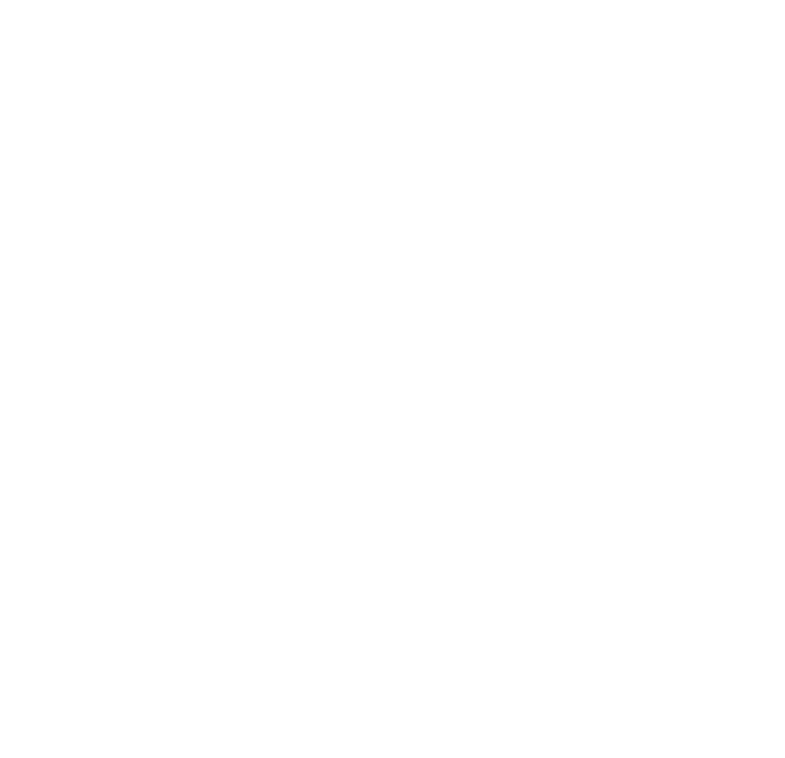
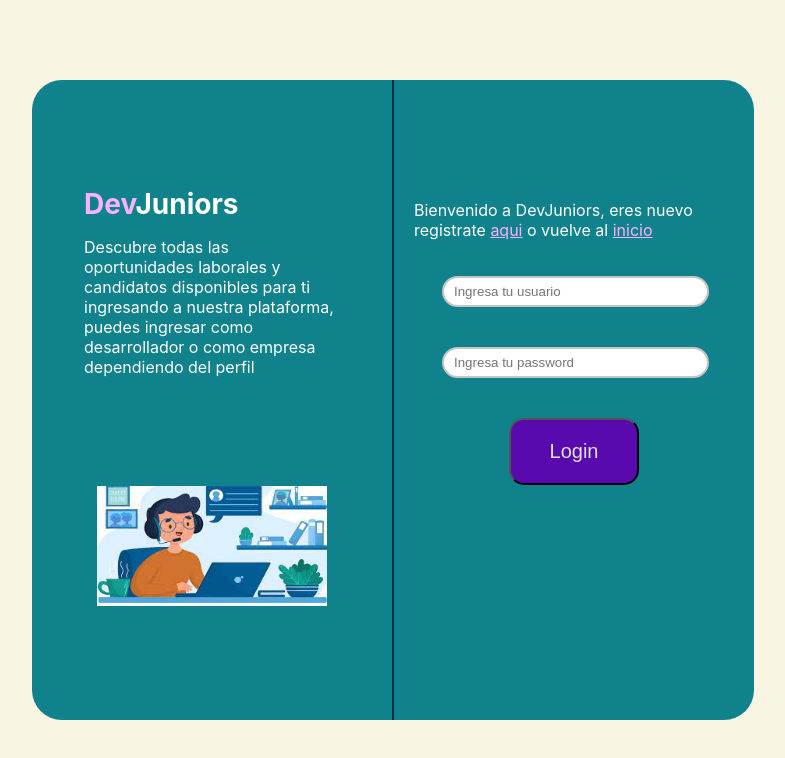
Before and after one commit to Sebastian-123-web/codeJunior, a React (Create React App) app: page /login in a window 1280 px wide. Before the commit this address had no page. Shown: the top 758 px of the page, without its empty margins (247-1032 px from the left). Built offline with nearby package versions, Linux system fonts and the light colour scheme.

Commit message:
se agrego un login

```diff
--- a/src/App.js
+++ b/src/App.js
@@ -1,10 +1,11 @@
 import './App.css';
 import { Router } from './router/HomeRouter';
+import { Router2 } from './router/CompanyRouterUser';
 
 function App() {
   return (
     <div className="company-user">
-      <Router/>
+      <Router2/>
     </div>
   );
 }
--- a/src/components/Home/HeaderHome/HeaderHome.jsx
+++ b/src/components/Home/HeaderHome/HeaderHome.jsx
@@ -11,7 +11,7 @@
                     <ul className="navigator-list">
                         <li className="navigator-item"><a className="target" href="./index.html" target="_self">inicio</a></li>
                         <li className="navigator-item"><a className="target" href="" target="_self">acerca de</a></li>
-                        <li className="navigator-item"><a href="" target="_self"><button className="btn-navigator">login</button></a></li>
+                        <li className="navigator-item"><Link to="/login" ><button className="btn-navigator">login</button></Link></li>
                     </ul>
                 </nav>
             </header>
--- a/src/components/Home/LoginHome/LoginHome.css
+++ b/src/components/Home/LoginHome/LoginHome.css
@@ -1,14 +1,34 @@
-.container{
+.container-login{
     width: 100%;
     min-height: 100vh;
+    display: flex;
+    flex-wrap: wrap;
+    justify-content: center;
+    align-items: center;
+    background-color: #F8F5E4;
 }
 
 .container-right, .container-left{
-    width: 50%;
-    height: auto;
+    width: 25%;
+    min-width: 300px;
+    height: 600px;
+    padding: 20px;
+    background-color: #10828C;
 }
 
 .container-right{
+    display: flex;
+    flex-direction: column;
+    justify-content: space-evenly;
+    align-items: center;
+    border-right: 2px solid #0E3047;
+    border-top-left-radius: 30px;
+    border-bottom-left-radius: 30px;
+}
+
+.container-left{
+    border-top-right-radius: 30px;
+    border-bottom-right-radius: 30px;
     display: flex;
     flex-direction: column;
     justify-content: center;
@@ -17,6 +37,10 @@
 
 .text-container{
     width: 80%;
+}
+
+.text-container p{
+    color: #fff;
 }
 
 .image-lgn-container{
@@ -30,3 +54,89 @@
     width: 90%;
     height: 90%;
 }
+
+.container-left p{
+    color: #fff;
+}
+
+.here, .home{
+    color: #FFB0FF;
+}
+
+
+.container__form{
+    width: 95%;
+    height: 60%;
+}
+.container__inputs{
+    width: 100%;
+    display: flex;
+    flex-wrap: wrap;
+    justify-content: space-between;
+    margin-bottom: 20px;
+}
+
+.user__label--1, .password__label--2{
+    width: 100%;
+    height: 18%;
+}
+.user, .pswd{
+    display: block;
+    width: 80%;
+    border: 2px solid #C4C4C4;
+    padding: 6px 10px;
+    border-radius: 20px;
+    margin: 20px;
+}
+.user:hover, .pswd:hover{
+    border: 2px solid #580AAF;
+    border-radius: 20px;
+}
+
+.container__btn{
+    width: 100%;
+    display: flex;
+    justify-content: center;
+}
+.btn--submit{
+    font-size: 20px;
+    padding-top: 20px;
+    padding-bottom: 20px;
+    width: 130px;
+    background-color: #580AAF;
+    color: #E0E0E0;
+    border-radius: 15px;
+    cursor: pointer;
+}
+
+.btn--submit:hover{
+    transform: scale(1.2);
+    background-color: #580443;
+    color: #FFD700;
+}
+
+
+@media (max-width: 480px){
+    .container-login{
+        margin: 10px;
+        background-color: #F8F5E4;
+    }
+    .container-right{
+        height: 300px;
+        border: none;
+        order: 2;
+        border-radius: 0;
+        border-bottom-left-radius: 30px;
+        border-bottom-right-radius: 30px;
+    }
+    .container-left{
+        height: 200px;
+        border: none;
+        order: 1;
+        border-radius: 0;
+        border-top-right-radius: 30px;
+        border-top-left-radius: 30px;
+    }
+
+
+}
--- a/src/components/Home/LoginHome/LoginHome.jsx
+++ b/src/components/Home/LoginHome/LoginHome.jsx
@@ -1,32 +1,38 @@
 import React from "react";
+import { useState } from "react";
 import image from '../../../assets/Home/assetsHome/trabajoremoto.jpg';
 import './LoginHome.css'
+import { Link } from "react-router-dom";
 
 const LoginHome = () => {
+
+    const[user,setUser] = useState("");
+    const[pswrd, setPswrd] = useState("");
+
     return(
-        <div className="container">
+        <div className="container-login">
             <div className="container-right">
                 <div className="text-container">
                     <h2 className="logo">Dev<span className="logo-extend">Juniors</span></h2>
-                    <p>Descubre todas las oportunidades laborales y candidatos disponibles para ti</p>
+                    <p>Descubre todas las oportunidades laborales y candidatos disponibles para ti ingresando  a nuestra plataforma, puedes ingresar como desarrollador o como empresa dependiendo del perfil</p>
                 </div>
                 <div className="image-lgn-container">
                     <img src={image}  alt="trabajo remoto" />
                 </div>
             </div>
-            <div classname="container-left">
-                <p>Bienvenido a DevJuniors, eres nuevo registrate <a href="">aqui</a> o vuelve al <a href="">inicio</a></p>
-                <form class="container__form" action="/">
-                    <div class="container__inputs">
-                        <label for="fuser" class="user__label--1">
-                            <input type="text" id="fuser" name="fuser"  class="user" placeholder="Ingresa tu usuario" autocomplete="name" required />
+            <div className="container-left">
+                <p>Bienvenido a DevJuniors, eres nuevo registrate <Link className="here" to="/">aqui</Link> o vuelve al <Link className="home" to="/">inicio</Link></p>
+                <form className="container__form" action="/">
+                    <div className="container__inputs">
+                        <label htmlFor="fuser" className="user__label--1">
+                            <input type="text" id="fuser" name="fuser"  className="user" placeholder="Ingresa tu usuario" value={user} onChange={(e)=>setUser(e.target.value)} autoComplete="name" required />
                         </label>
-                        <label for="fpassword" class="container__label--2">
-                            <input type="password" id="fpassword" name="fpassword" class="pswd" placeholder="Ingresa tu password" autocomplete="on" required />
+                        <label htmlFor="fpassword" className="password__label--2">
+                            <input type="password" id="fpassword" name="fpassword" className="pswd" placeholder="Ingresa tu password" value={pswrd} onChange={(e)=>setPswrd(e.target.value)} autoComplete="on" required />
                         </label>
                     </div>
-                    <div class="container__btn">
-                        <button class="btn--submit" type="submit">Login</button>
+                    <div className="container__btn">
+                        <button className="btn--submit" type="submit">Login</button>
                     </div>
                 </form>
             </div>
--- /dev/null
+++ b/src/pages/Home/Login.css
@@ -0,0 +1,7 @@
+.app-login{
+    width: 100%;
+    min-height: 100vh;
+    display: flex;
+    justify-content: center;
+    align-items: center;
+}
--- a/src/pages/Home/Login.jsx
+++ b/src/pages/Home/Login.jsx
@@ -1,8 +1,9 @@
 import { LoginHome } from "../../components/Home/LoginHome/LoginHome";
+import './Login.css'
 
 function Login() {
   return (
-    <div className="cnt">
+    <div className="app-login">
       <LoginHome />
     </div>
   );
--- a/src/router/CompanyRouterUser.js
+++ b/src/router/CompanyRouterUser.js
@@ -11,8 +11,8 @@
     return (
         <BrowserRouter>
             <Routes>
-                    <Route path="/" elemnt={<Home />}/>
-                    <Route path="/login" elemnt={<Login />}/>
+                    <Route path="/" element={<Home />}/>
+                    <Route path="/login" element={<Login />}/>
             </Routes>
             <Routes>
                     <Route path="/mn/perfil" element={<Perfil/>}/>
```
